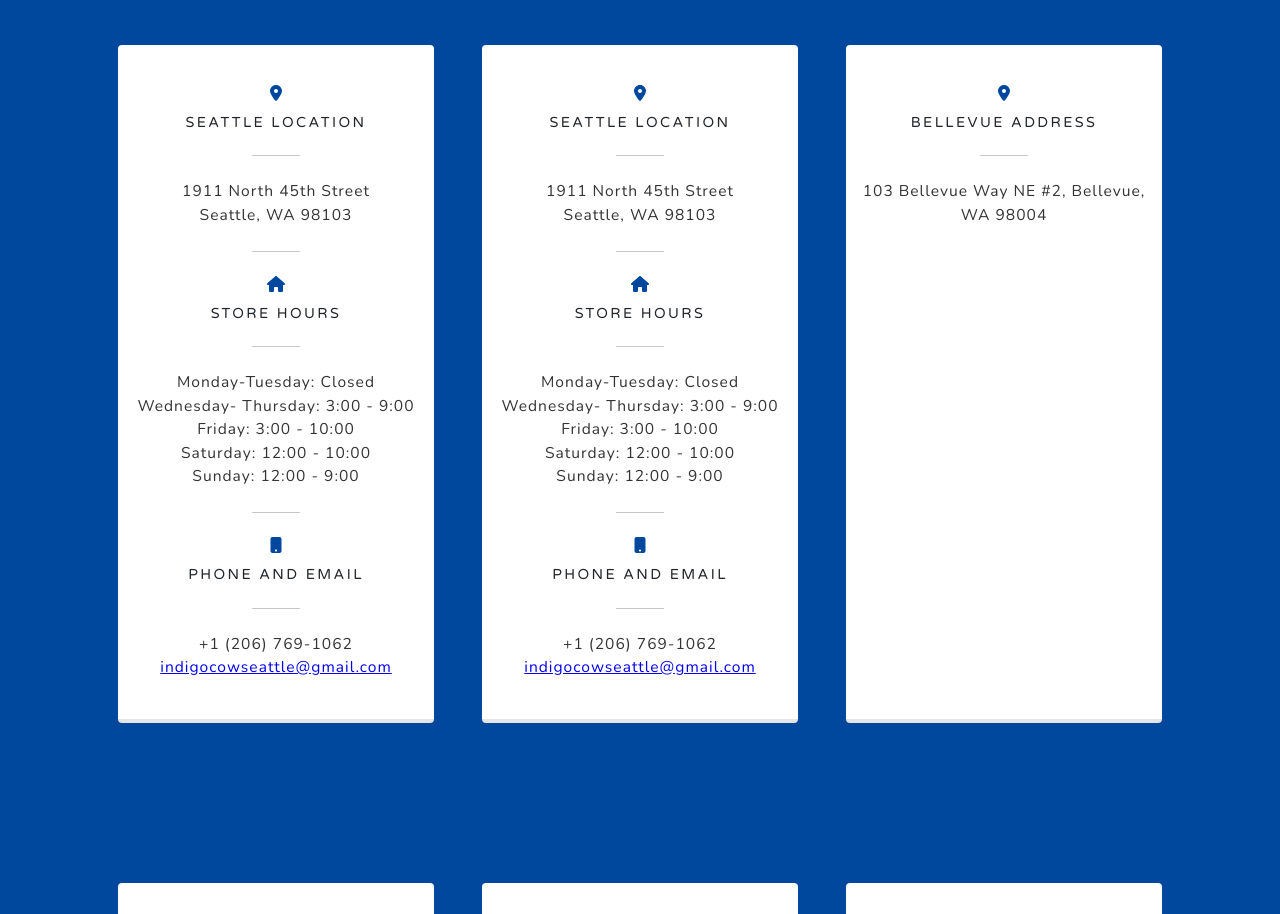
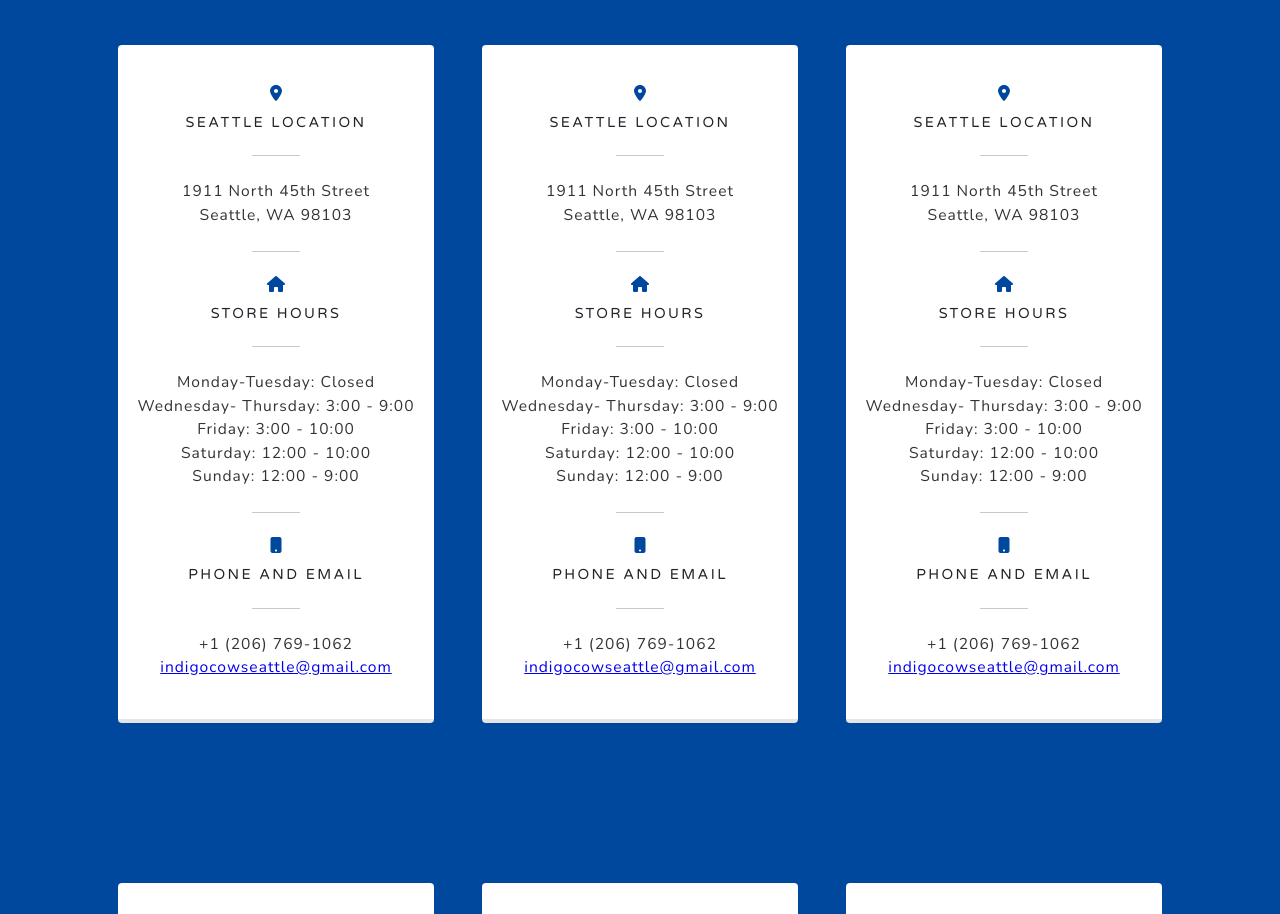
Before and after one commit to indigocowsoftserve/indigocow, a plain HTML site: page index.html in a window 1280 px wide. Shown: the part 3779-4693 px from the top of the page. Drawn offline with nearby package versions, Linux system fonts and the light colour scheme.

Commit message:
Update index.html

```diff
--- a/index.html
+++ b/index.html
@@ -210,17 +210,31 @@
                             </div>
                         </div>
                     </div>
-                    <div class="col-md-4 mb-3 mb-md-0">
+                      <div class="col-md-4 mb-3 mb-md-0">
                         <div class="card py-4 h-100">
                             <div class="card-body text-center">
                                 <i class="fas fa-location-dot text-primary mb-2"></i>
-                                 <h4 class="text-uppercase m-0">Bellevue Address </h4>
+                                <h4 class="text-uppercase m-0">Seattle Location</h4>
                                 <hr class="my-4 mx-auto" />
-                                <div class="small text-black-50">103 Bellevue Way NE #2, Bellevue, WA 98004</div>
+                                <div class="small text-black-50">1911 North 45th Street <br> Seattle, WA 98103</div>
+                                <hr class="my-4 mx-auto" />
+                                <i class="fas fa-house text-primary mb-2"></i>
+                                <h4 class="text-uppercase m-0">Store Hours</h4>
+                                <hr class="my-4 mx-auto" />
+                                <div class="small text-black-50">Monday-Tuesday: Closed</div>
+                                <div class="small text-black-50">Wednesday- Thursday: 3:00 - 9:00</div>
+                                <div class="small text-black-50">Friday: 3:00 - 10:00</div>
+                                <div class="small text-black-50">Saturday: 12:00 - 10:00</div>
+                                <div class="small text-black-50">Sunday: 12:00 - 9:00</div>
+                                <hr class="my-4 mx-auto" />
+                                <i class="fas fa-mobile-button text-primary mb-2"></i>
+                                <h4 class="text-uppercase m-0">Phone and Email</h4>
+                                <hr class="my-4 mx-auto" />
+                                <div class="small text-black-50">+1 (206) 769-1062</div>
+                                <div class="small text-black-50"><a href="mailto:indigocowseattle@gmail.com">indigocowseattle@gmail.com</a></div>
                             </div>
                         </div>
                     </div>
-
         </section>
         <!-- Bellevue Location-->
         <section class="contact-section bgCustom" id="contactUs">
```
